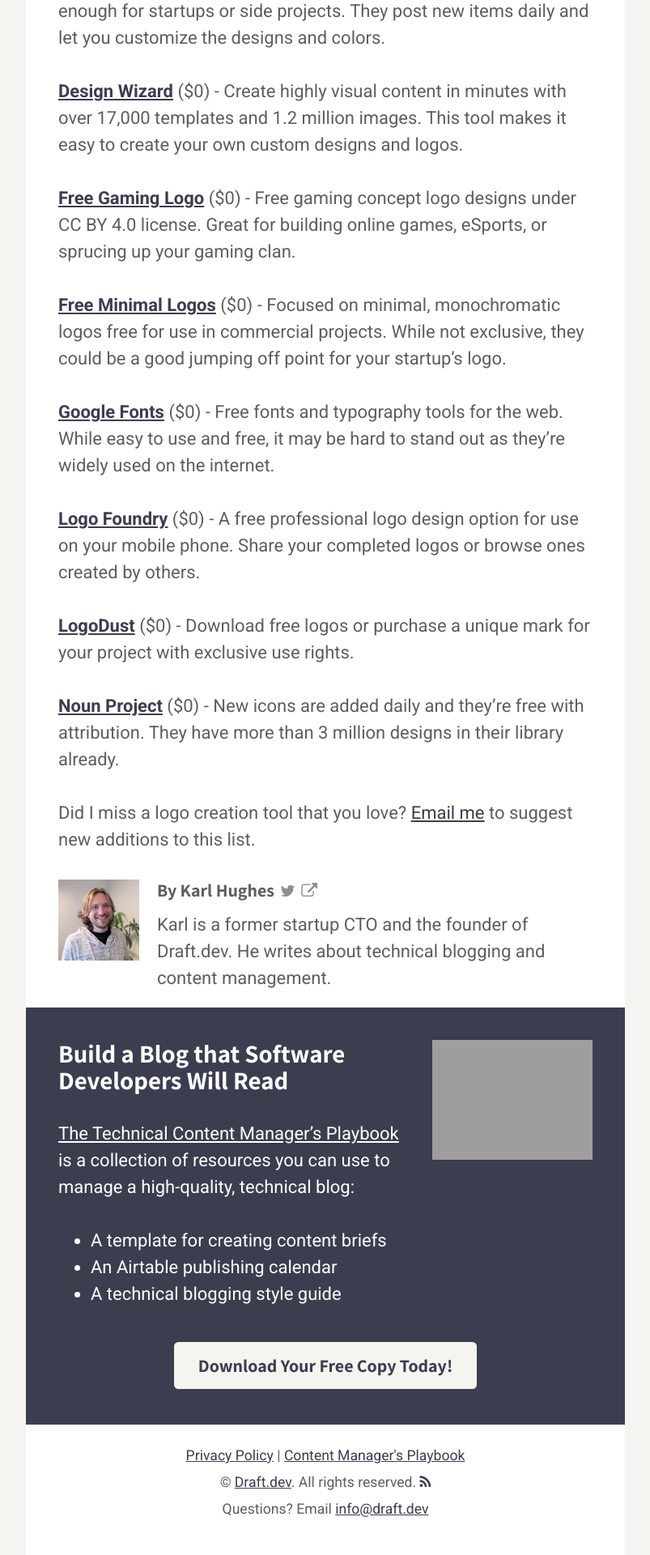
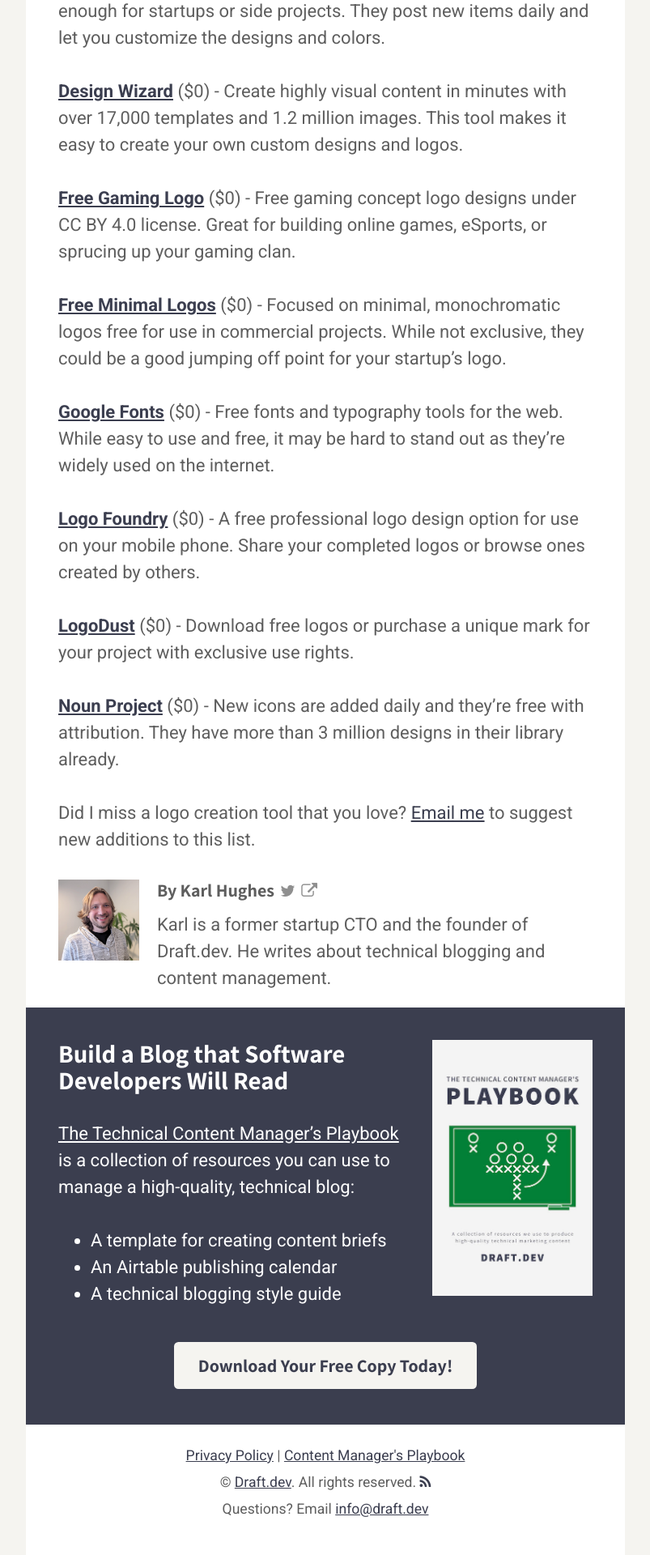
Before and after one commit to karllhughes/learn, a Jekyll site: the page built from _posts/2020-11-24-logos.md, in a window 1280 px wide. Shown: the part 2476-4396 px from the top of the page at 81% size, without its empty margins (238-1041 px from the left). Built offline with Jekyll 4.4.1, drawn with Linux system fonts in a browser that asks for light colours; a script that is not in the unit is left out.

Commit message:
Signup image

```diff
--- a/_includes/signup.html
+++ b/_includes/signup.html
@@ -1,6 +1,6 @@
 <section class="signup">
   <a href="https://draft.dev/?utm_source=academy&utm_medium=banner&utm_campaign=post&utm_content={{ include.link }}#playbook">
-    <img alt="The Technical Content Manager's Playbook" src="https://draft.dev/assets/images/image02.jpg?v67688666733061" />
+    <img alt="The Technical Content Manager's Playbook" src="https://draft.dev/learn/assets/img/playbook.jpg" />
   </a>
   <h3>Build a Blog that Software Developers Will Read</h3>
   <p><a style="color: #ffffff;" href="https://draft.dev/?utm_source=academy&utm_medium=banner&utm_campaign=post&utm_content={{ include.link }}#playbook">The Technical Content Manager’s Playbook</a> is a collection of resources you can use to manage a high-quality, technical blog:</p>
```
Also changed, not shown: assets/img/playbook.jpg (added).
